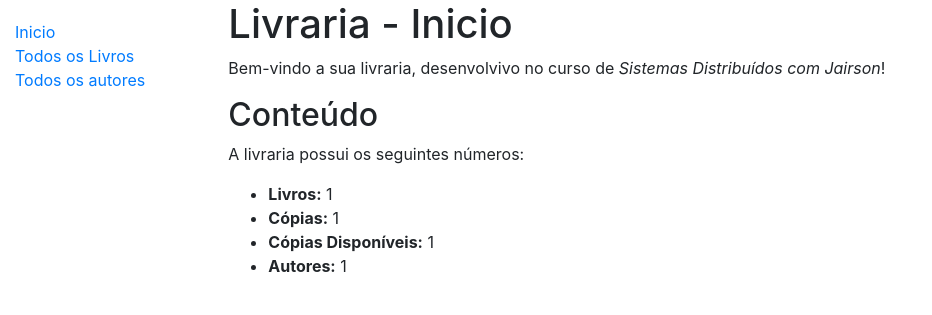
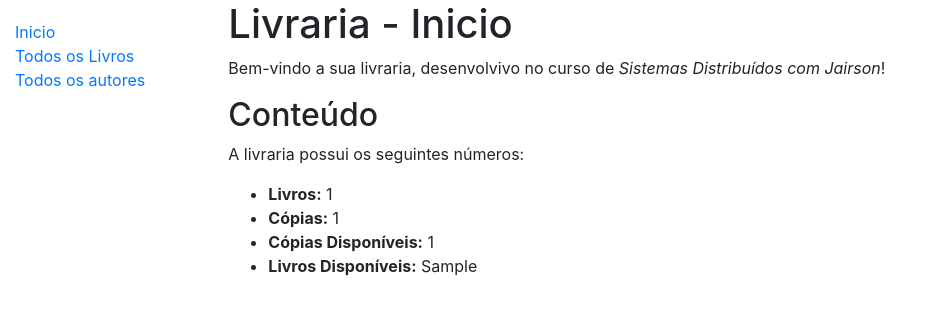
Before and after one commit to freireguilherme/projetoSD, a Django app: template sal/aluguel/templates/index.html in a window 1280 px wide. Shown: the top 315 px of the page, without its empty margins (0-932 px from the left). Run offline with Django 3.2, Linux system fonts and the light colour scheme; the template is opened without the code that fills it: most values are stand-ins (such as "Sample title", 1, 10 or a date in 2020); some libraries are stand-ins or nearby versions.

Commit message:
addFile: template index

```diff
--- a/sal/aluguel/templates/index.html
+++ b/sal/aluguel/templates/index.html
@@ -6,9 +6,9 @@
   <h2>Conteúdo</h2>
   <p>A livraria possui os seguintes números:</p>
   <ul>
-    <li><strong>Livros:</strong> {{ num_books }}</li>
-    <li><strong>Cópias:</strong> {{ num_instances }}</li>
-    <li><strong>Cópias Disponíveis:</strong> {{ num_instances_available }}</li>
-    <li><strong>Autores:</strong> {{ num_authors }}</li>
+    <li><strong>Livros:</strong> {{ num_livros }}</li>
+    <li><strong>Cópias:</strong> {{ num_instancias }}</li>
+    <li><strong>Cópias Disponíveis:</strong> {{ num_instancias_disponiveis }}</li>
+    <li><strong>Livros Disponíveis:</strong> {{ listar_livros }}</li>
   </ul>
 {% endblock %}
```
